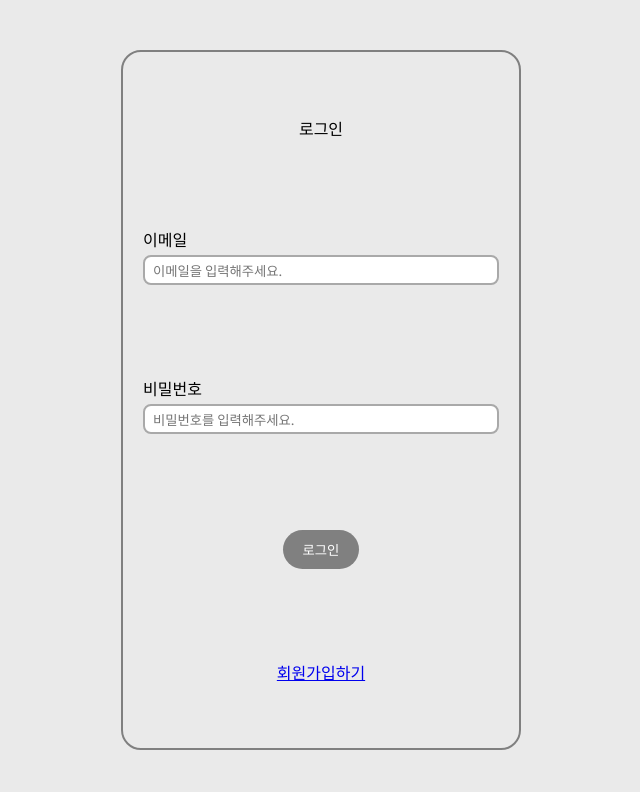
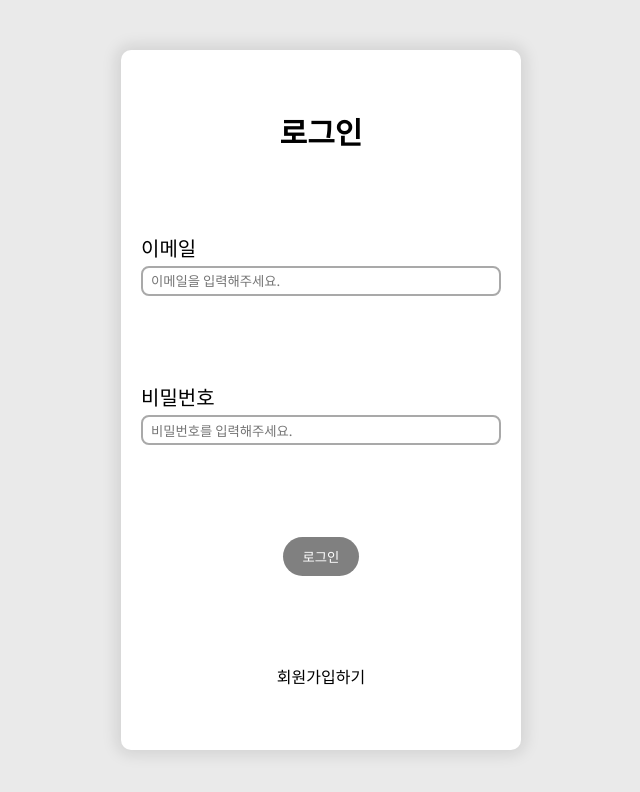
Before and after one commit to 2hakjoon/wanted-pre-onboarding-challenge-fe-1, a React (Create React App) app: page / in a window 1280 px wide. Shown: the top 792 px of the page, without its empty margins (319-959 px from the left). Built offline with nearby package versions, Linux system fonts and the light colour scheme.

Commit message:
STYLE - Login and Signup forms

```diff
--- a/src/screen/login/template/LoginFormTemplate.tsx
+++ b/src/screen/login/template/LoginFormTemplate.tsx
@@ -9,8 +9,7 @@ import { authTokenKey, persistStore } from '../../../persistStore/persistStore';
 import useLogin from '../hooks/useLogin';
 
 export const LoginFormContainer = styled.form`
-  border: 2px solid gray;
-  border-radius: 20px;
+  border-radius: 10px;
   width: 400px;
   height: 700px;
   display: flex;
@@ -18,6 +17,20 @@ export const LoginFormContainer = styled.form`
   justify-content: space-around;
   align-items: center;
   padding: 20px;
+  background-color: white;
+  -webkit-box-shadow: 0px 0px 15px 5px rgba(0, 0, 0, 0.1);
+  box-shadow: 0px 0px 15px 5px rgba(0, 0, 0, 0.1);
+  span {
+    font-size: 20px;
+  }
+  .text-head {
+    font-size: 30px;
+    font-weight: bold;
+  }
+  a {
+    text-decoration: none;
+    color: black;
+  }
 `;
 
 function LoginFormTemplate() {
--- a/src/screen/sign-up/template/SignUpFormTemplate.tsx
+++ b/src/screen/sign-up/template/SignUpFormTemplate.tsx
@@ -10,8 +10,7 @@ import { emailPattern, passwordPattern } from '../../../common/constants/regex';
 import { persistStore } from '../../../persistStore/persistStore';
 
 export const SignUpFormContainer = styled.form`
-  border: 2px solid gray;
-  border-radius: 20px;
+  border-radius: 10px;
   width: 400px;
   height: 700px;
   display: flex;
@@ -19,6 +18,20 @@ export const SignUpFormContainer = styled.form`
   justify-content: space-around;
   align-items: center;
   padding: 20px;
+  background-color: white;
+  -webkit-box-shadow: 0px 0px 15px 5px rgba(0, 0, 0, 0.1);
+  box-shadow: 0px 0px 15px 5px rgba(0, 0, 0, 0.1);
+  span {
+    font-size: 20px;
+  }
+  .text-head {
+    font-size: 30px;
+    font-weight: bold;
+  }
+  a {
+    text-decoration: none;
+    color: black;
+  }
 `;
 
 function SignUpFormTemplate() {
```
